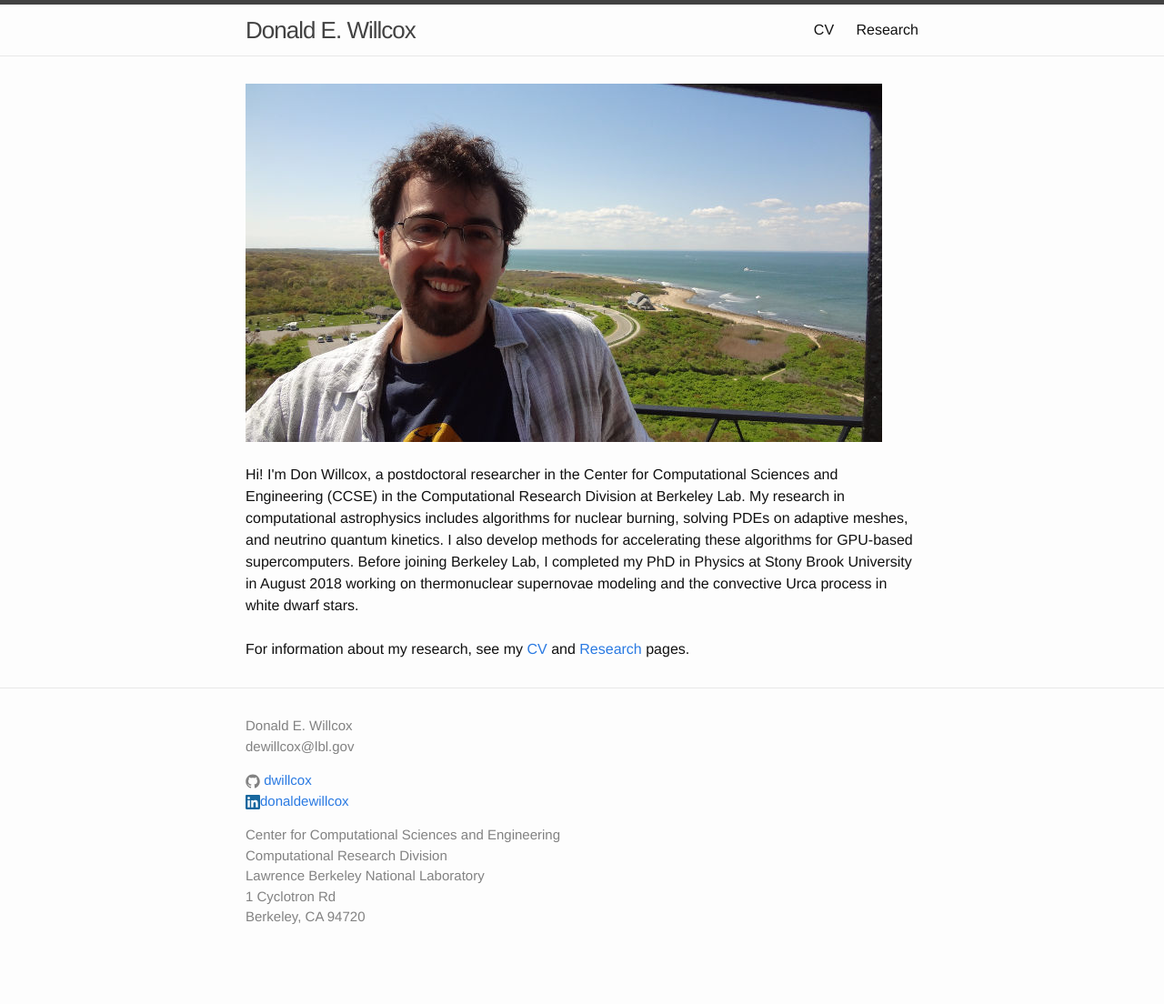
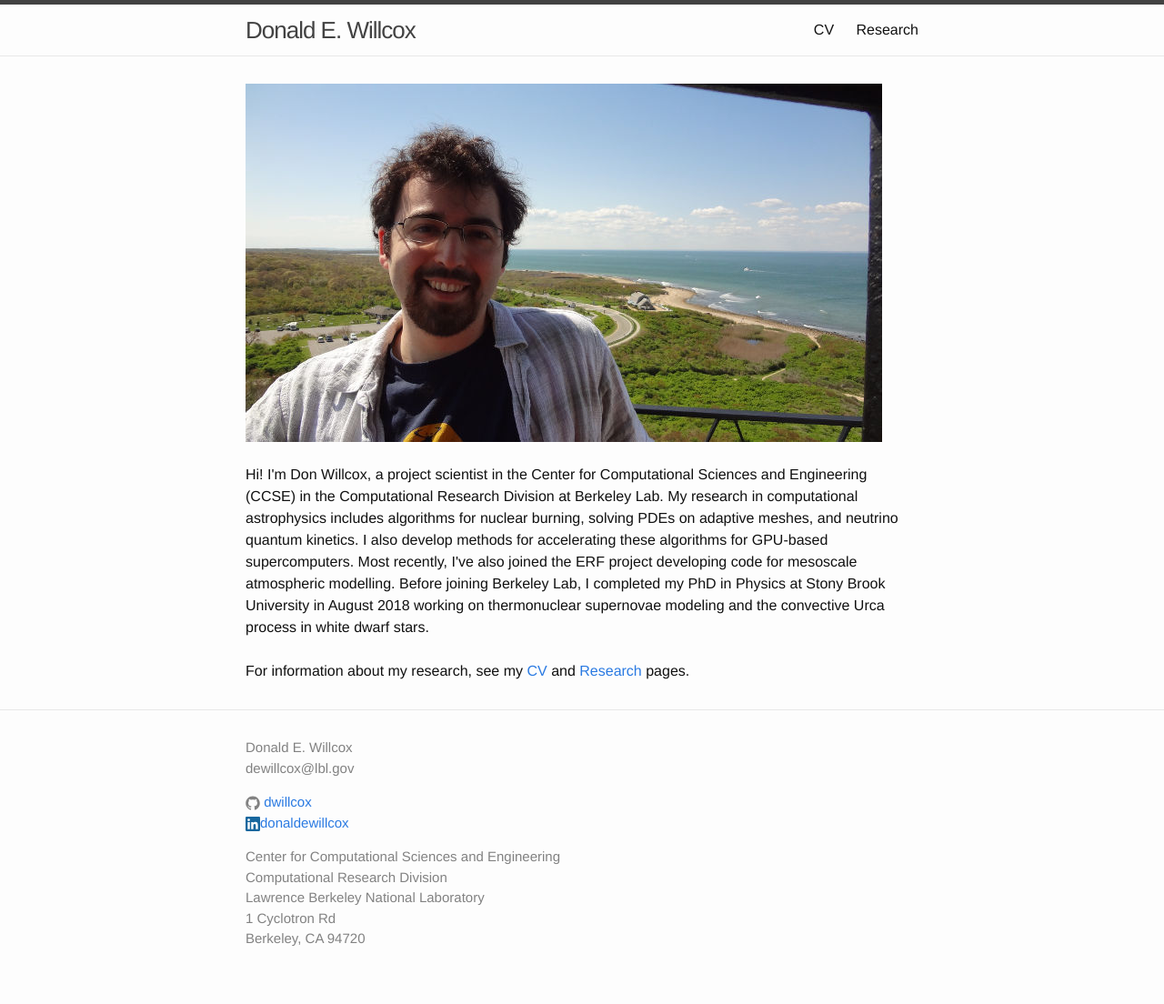
Before and after one commit to dwillcox/dwillcox.github.io, a Jekyll site: the page built from index.html, in a window 1280 px wide. Shown: the whole page at 91% size. Built offline with Jekyll 4.4.1, drawn with Linux system fonts in a browser that asks for light colours; before the commit the page ends 1080 px from its top, so only the background shows below that.

Commit message:
update position

```diff
--- a/index.html
+++ b/index.html
@@ -9,12 +9,17 @@ layout: default
   </section>
   <br>
   <section>
-Hi! I'm Don Willcox, a postdoctoral researcher in the Center for Computational
+Hi! I'm Don Willcox, a project scientist in the Center for Computational
 Sciences and Engineering (CCSE) in the Computational Research Division at
-Berkeley Lab. My research in computational astrophysics includes algorithms
-for nuclear burning, solving PDEs on adaptive meshes, and neutrino quantum
-kinetics. I also develop methods for accelerating these algorithms for
-GPU-based supercomputers. Before joining Berkeley Lab, I completed my PhD in
+Berkeley Lab.
+
+My research in computational astrophysics includes algorithms for nuclear
+burning, solving PDEs on adaptive meshes, and neutrino quantum kinetics. I also
+develop methods for accelerating these algorithms for GPU-based supercomputers.
+Most recently, I've also joined the ERF project developing code for mesoscale
+atmospheric modelling.
+
+Before joining Berkeley Lab, I completed my PhD in
 Physics at Stony Brook University in August 2018 working on thermonuclear
 supernovae modeling and the convective Urca process in white dwarf stars.
   </section>
```
